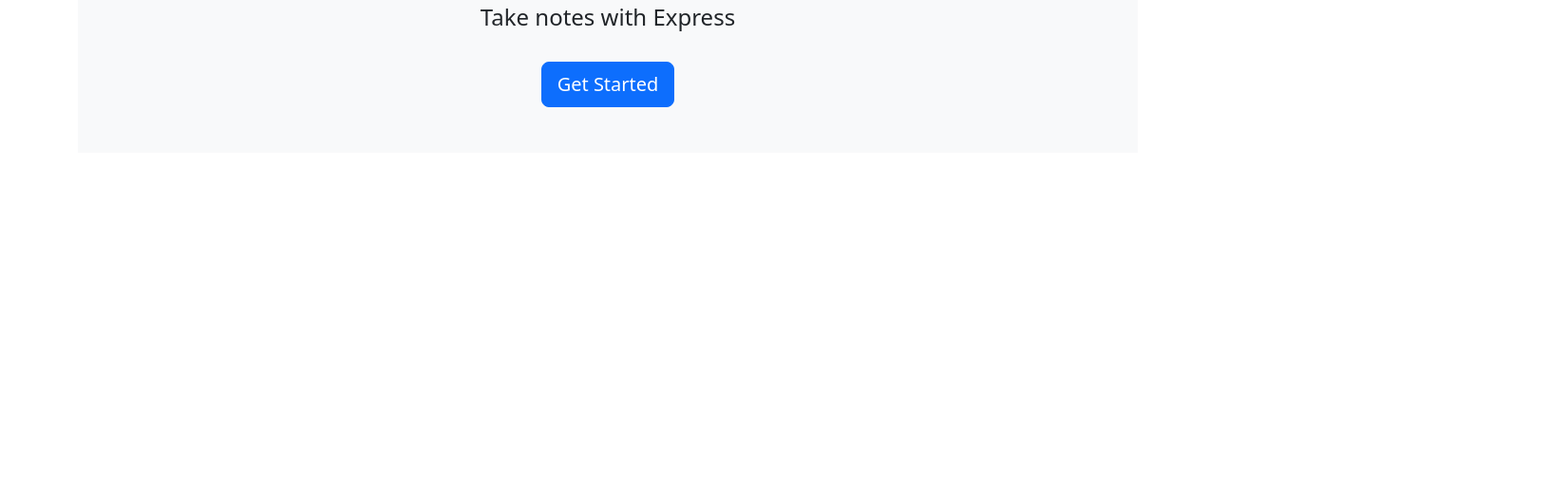
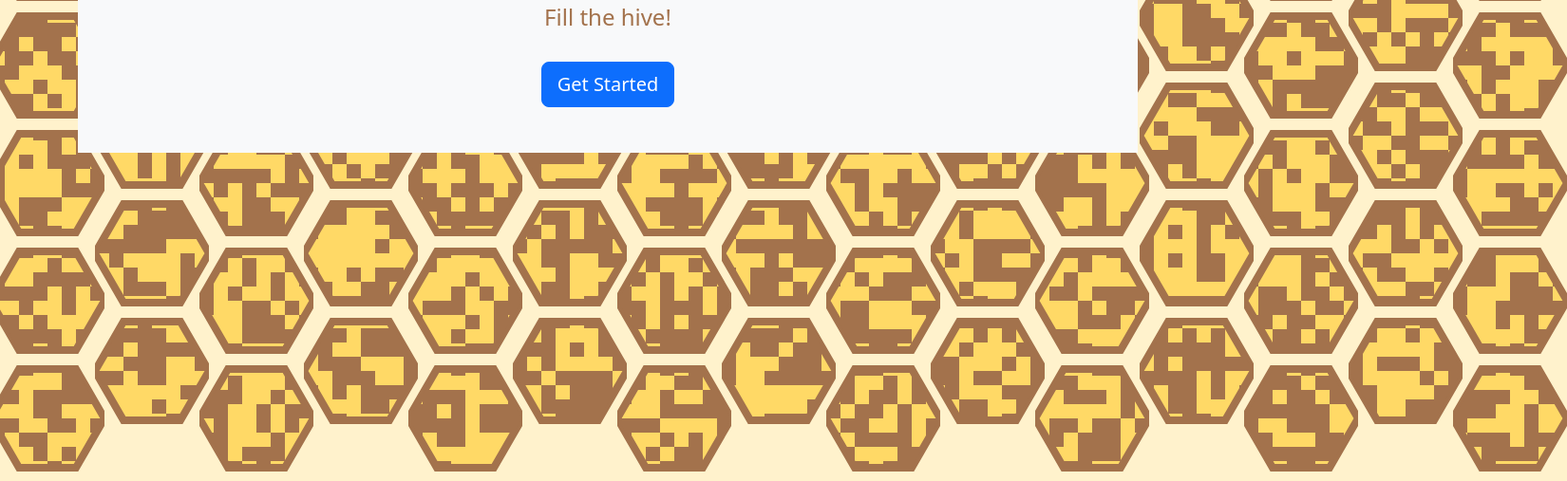
Before and after one commit to jacob-medina/note-taker, a website: page public/index.html in a window 1280 px wide. Shown: the part 293-800 px from the top of the page at 95% size, 1650 px wide, since content can reach past the window. Drawn offline with nearby package versions, Linux system fonts and the light colour scheme; no server answers.

Commit message:
added bee hive art background to index.html

```diff
--- a/public/assets/css/styles.css
+++ b/public/assets/css/styles.css
@@ -11,6 +11,7 @@
   margin: 0;
   padding: 0;
   background-color: var(--light);
+  isolation: isolate;
   color: var(--dark);
 }
 
@@ -104,15 +105,54 @@
 .pixel {
   width: var(--pixel-size);
   height: var(--pixel-size);
+}
 
+.pixel-grid:not(.readonly) .pixel {
   border: 1px solid var(--dark);
 }
 
-.pixel:hover,
+.pixel-grid:not(.readonly) .pixel:hover,
 .pixel.on {
   background-color: var(--dark);
 }
 
-.pixel:hover {
+.pixel-grid:not(.readonly) .pixel:hover {
   border: 4px solid var(--primary);
 }
+
+.hex-grid {
+  display: flex;
+  position: absolute;
+  left: 0;
+  top: 0;
+  transform: scale(2);
+  z-index: -1;
+}
+
+.hex-col {
+  display: flex;
+  flex-direction: column;
+  width: min-content;
+  margin-left: -5px; /* -15px*/
+}
+
+.hex-col:nth-child(even) {
+  position: relative;
+  top: 25px;
+}
+
+.hex {
+  display: inline-block;
+  width: min-content;
+  margin-top: 2px; /* -6px*/
+}
+
+.svg-hex {
+  fill: var(--primary);
+  stroke: var(--dark);
+  stroke-width: 4px;
+}
+
+.svg-pixel {
+  fill: var(--dark);
+}
--- a/public/assets/js/index.js
+++ b/public/assets/js/index.js
@@ -181,6 +181,8 @@
 
 function renderPixelGrid(mask) {
   pixelGrid.textContent = '';
+  let grid;
+  if (mask) grid = maskToGrid(mask);
 
   for (let col = 0; col < 8; col++) {
     const pixelCol = document.createElement('div');
@@ -189,7 +191,7 @@
       const pixel = document.createElement('div');
       pixel.classList.add('pixel');
       if (mask) {
-        if (maskToGrid(mask)[col].charAt(row) == 1) pixel.classList.add('on');
+        if (grid[col].charAt(row) == 1) pixel.classList.add('on');
       }
       pixelCol.appendChild(pixel);
     }
@@ -229,6 +231,57 @@
   return mask;
 }
 
+function getRandomMask() {
+  let mask = [];
+  for (let i = 0; i < 8; i++) {
+    mask.push(Math.floor(Math.random() * 255));
+  }
+  return mask.join(",");
+}
+
+function generateHexGrid(columns, rows) {
+  const drawFromMask = (mask) => {
+    const step = 60 / 8;
+    const grid = maskToGrid(mask);
+    let svg = '';
+
+    for (let col = 0; col < 8; col++) {
+      for (let row = 0; row < 8; row++) {
+        if (grid[col].charAt(row) == 1) {
+          svg += `<rect class="svg-pixel" x="${col*step}" y="${row*step}" width="${step}" height="${step}" clip-path="url(#clip-hex)" />\n`;
+        }
+      }
+    }
+
+    return svg;
+  }
+
+  const hexGrid = document.querySelector('.hex-grid');
+  for (let col = 0; col < columns; col++) {
+    const hexCol = document.createElement('div');
+    hexCol.classList.add('hex-col');
+    for (let i = 0; i < rows; i++) {
+      const hex = document.createElement('div');
+      hex.classList.add('hex');
+      hex.innerHTML =
+`<svg width="60" height="60">
+  <defs>
+    <clipPath id="clip-hex">
+      <polygon points="60,30 45,56 15,56 0,30 15,4 45,4"></polygon>
+    </clipPath>
+  </defs>
+
+  <polygon class="svg-hex" points="60,30 45,56 15,56 0,30 15,4 45,4"></polygon>
+
+  ${drawFromMask(getRandomMask())}
+</svg>`;
+      // <rect width="60" height="60" fill="#FFD966" clip-path="url(#clip-hex)" />
+      hexCol.appendChild(hex);
+    }
+    hexGrid.appendChild(hexCol);
+  }
+}
+
 // Gets notes from the db and renders them to the sidebar
 const getAndRenderNotes = () => getNotes().then(renderNoteList);
 
@@ -247,7 +300,12 @@
   window.addEventListener('mouseup', () => {mouseDown = false});
   pixelGrid.addEventListener('mousemove', handlePixelGrid);
   pixelGrid.addEventListener('click', handlePixelGrid);
+
+  renderPixelGrid();
 }
 
-renderPixelGrid();
+else {
+  generateHexGrid(20,8);
+}
+
 getAndRenderNotes();
--- a/public/index.html
+++ b/public/index.html
@@ -7,17 +7,18 @@
   <meta http-equiv="X-UA-Compatible" content="ie=edge">
   <title>Note Taker</title>
   <link href="https://cdn.jsdelivr.net/npm/bootstrap@5.2.3/dist/css/bootstrap.min.css" rel="stylesheet" integrity="sha384-rbsA2VBKQhggwzxH7pPCaAqO46MgnOM80zW1RWuH61DGLwZJEdK2Kadq2F9CUG65" crossorigin="anonymous" />
+  <link rel="stylesheet" href="./assets/css/styles.css" />
 </head>
 
 <body>
-  <nav class="navbar bg-info">
-    <a class="navbar-brand text-light p-3" href="/">Note Taker
-    </a>
+  <div class="hex-grid"></div>
+  <nav class="navbar">
+    <a class="navbar-brand p-3" href="/">Pixel Bee</a>
   </nav>
   <div class="container">
     <div style="margin-top: 80px;" class="text-center p-5 mb-4 bg-light">
-      <h1 class="display-4">Note Taker <span role="img" aria-label="Memo">📝</span></h1>
-      <h4 class="mt-4">Take notes with Express</h4>
+      <h1 class="display-4">Pixel Bee <span role="img" aria-label="Bee">🐝</span></h1>
+      <h4 class="mt-4">Fill the hive!</h4>
       <a class="btn btn-primary btn-lg mt-4" href="/notes" role="button">Get Started</a>
     </div>
   </div>
```
Also changed, not shown: db/db.json (+4 -4 lines).
